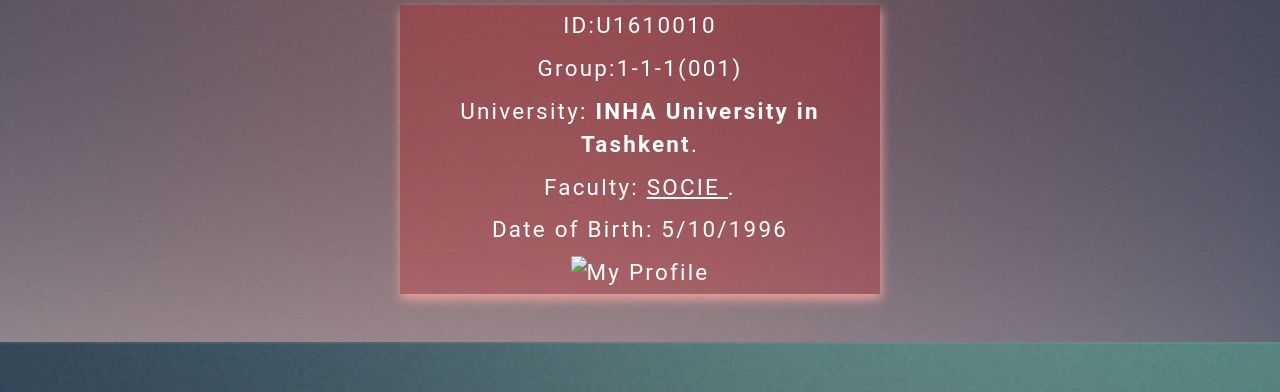
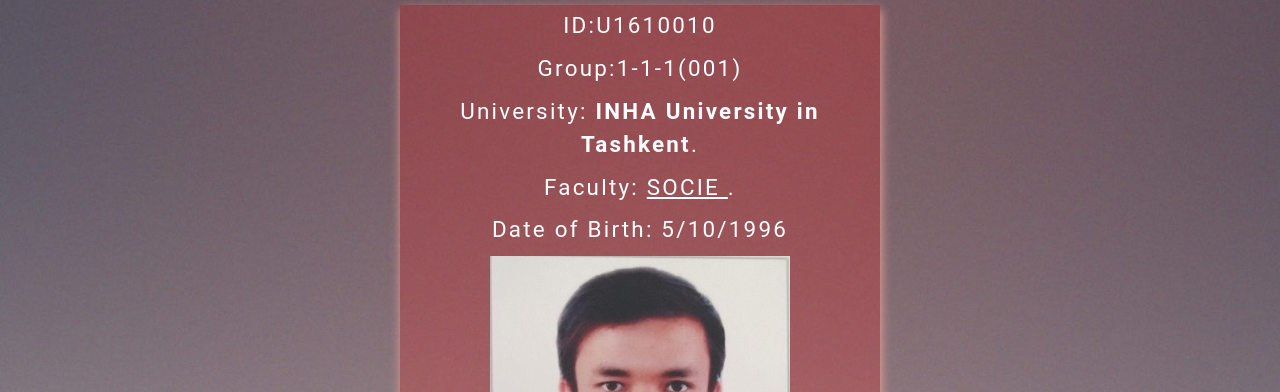
Before and after one commit to abdusaid96/abdusaid96.github.io, a plain HTML site: page index.html in a window 1280 px wide. Shown: the part 146-538 px from the top of the page. Drawn offline with Linux system fonts and the light colour scheme.

Commit message:
Update index.html

```diff
--- a/index.html
+++ b/index.html
@@ -27,7 +27,7 @@ My profile
 				<p> University: <strong>INHA University in Tashkent</strong>. </p>
 				<p> Faculty: <ins> SOCIE </ins>. </p>
 				<p> Date of Birth: 5/10/1996 </p>
-				<p> <image src = "pic1.jpg" alt = "My Profile" > </p>
+				<p> <image src = "pic.jpg" alt = "My Profile" > </p>
 			</div>
 		</div>
 	</section>
```
